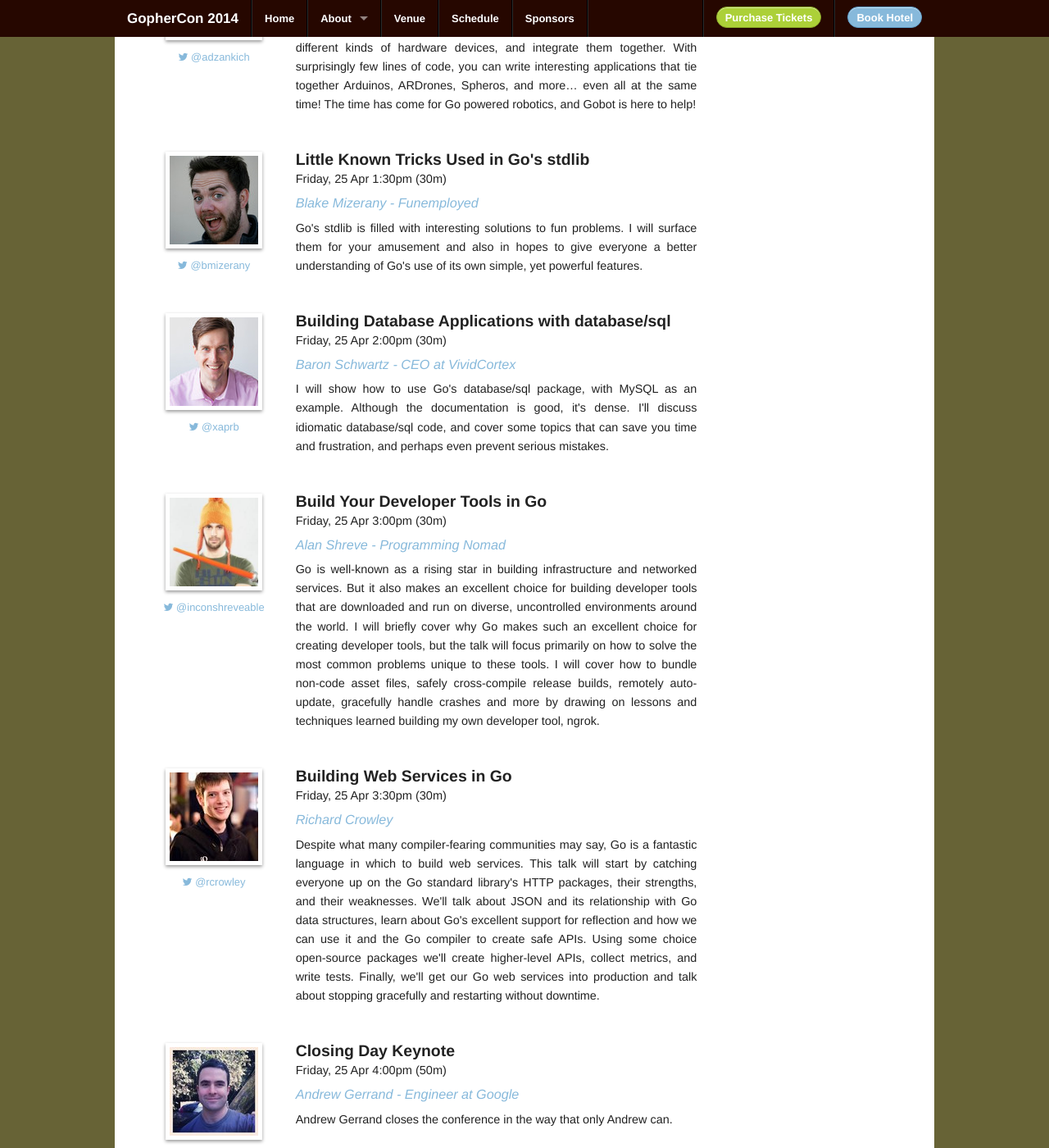
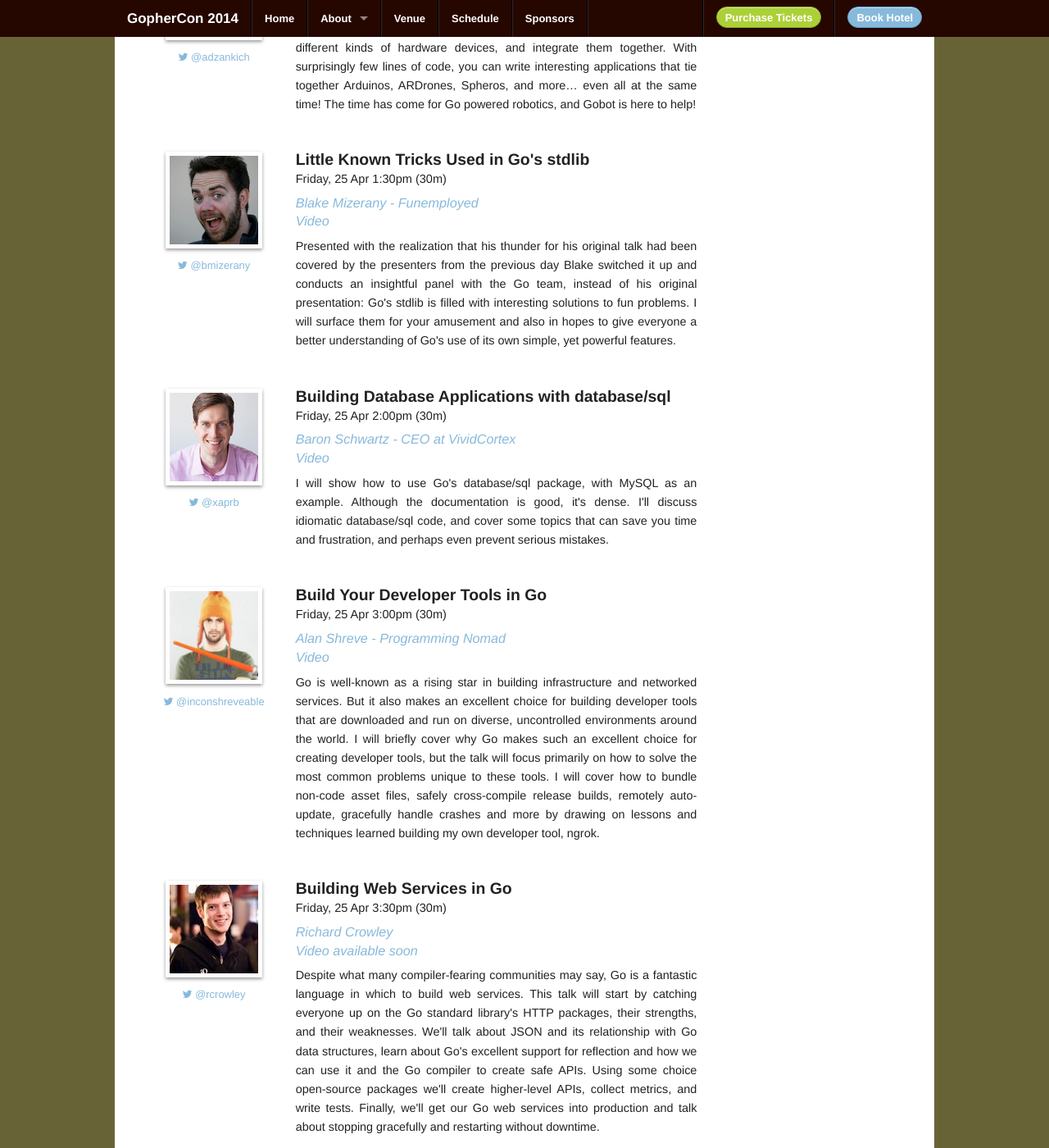
Before and after one commit to gophercon/gophercon.github.io, a Jekyll site: the page built from schedule/index.html, in a window 1280 px wide and 1400 px high, scrolled down 7754 px. Shown: the whole window at 82% size. Built offline with Jekyll 4.4.1, drawn with Linux system fonts in a browser that asks for light colours; Markdown is read by kramdown in place of the engine named in the settings.

Commit message:
only missing tigertonic talk now

```diff
--- a/schedule/index.html
+++ b/schedule/index.html
@@ -567,11 +567,13 @@
 			<span class="title">Little Known Tricks Used in Go's stdlib</span>
 			<span class="speaker-time">Friday, 25 Apr 1:30pm (30m)</span>
 			<span class="subtitle"><a href="/speakers/#blake_mizerany">Blake Mizerany - Funemployed</a></span>
+			<span class="subtitle"><a href="http://confreaks.com/videos/3439-gophercon2014-inside-the-gophers-studio">Video</a></span>
 		  </h5>
 
           <p>
-			Go's stdlib is filled with interesting solutions to fun problems. I will surface them for your amusement and also in hopes to give everyone a better understanding of Go's use of its own simple, yet powerful features.
-		</p>
+			Presented with the realization that his thunder for his original talk had been covered by the presenters from the previous day Blake switched it up and conducts an insightful panel with the Go team, instead of his original presentation:
+
+Go's stdlib is filled with interesting solutions to fun problems. I will surface them for your amusement and also in hopes to give everyone a better understanding of Go's use of its own simple, yet powerful features.		</p>
 		</div>
       </div>
 
@@ -590,6 +592,7 @@
 			<span class="title">Building Database Applications with database/sql</span>
 			<span class="speaker-time">Friday, 25 Apr 2:00pm (30m)</span>
 			<span class="subtitle"><a href="/speakers/#baron_schwartz">Baron Schwartz - CEO at VividCortex</a></span>
+			<span class="subtitle"><a href="http://confreaks.com/videos/3440-gophercon2014-building-database-applications-with-database-sql">Video</a></span>
 		  </h5>
 
           <p>
@@ -613,6 +616,8 @@
 			<span class="title">Build Your Developer Tools in Go</span>
 			<span class="speaker-time">Friday, 25 Apr 3:00pm (30m)</span>
 			<span class="subtitle"><a href="/speakers/#alan_shreve">Alan Shreve - Programming Nomad</a></span>
+			<span class="subtitle"><a href="http://confreaks.com/videos/3441-gophercon2014-build-your-developer-tools-in-go">Video</a></span>
+
 		  </h5>
 
           <p>
@@ -636,6 +641,8 @@
 			<span class="title">Building Web Services in Go</span>
 			<span class="speaker-time">Friday, 25 Apr 3:30pm (30m)</span>
 			<span class="subtitle"><a href="/speakers/#richard_crowley">Richard Crowley</a></span>
+			<span class="subtitle"><a href="#">Video available soon</a></span>
+
 		  </h5>
 		  <p>
 		  Despite what many compiler-fearing communities may say, Go is a
@@ -671,6 +678,7 @@
 			<span class="title">Closing Day Keynote</span>
 			<span class="speaker-time">Friday, 25 Apr 4:00pm (50m)</span>
 			<span class="subtitle"><a href="/speakers/#andrew_gerrand">Andrew Gerrand - Engineer at Google</a></span>
+			<span class="subtitle"><a href="http://confreaks.com/videos/3443-gophercon2014-closing-day-keynote">Video</a></span>
 		  </h5>
 
           <p>
```
Also changed, not shown: 1 other file.
